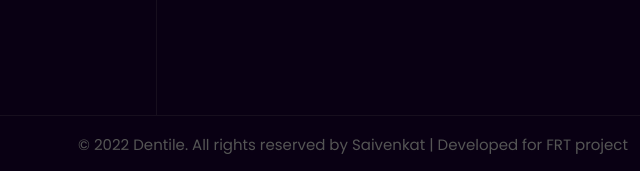
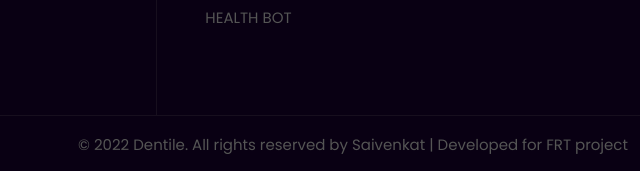
Before and after one commit to SaiVenkat738/projectDental, a plain HTML site: page services.html in a window 1280 px wide. Shown: the part 3406-3577 px from the top of the page, 287-927 px from the left. Drawn offline with Linux system fonts and the light colour scheme.

Commit message:
Update services.html

```diff
--- a/services.html
+++ b/services.html
@@ -373,6 +373,9 @@
 										<li>
 											<a href="contact.html">Contact Us</a>
 										</li>
+										<li>
+											<a href="healthbot.html">HEALTH BOT</a>
+										</li>
 									</ul>
 								</div>
 								<div class="col-md-4 footer-grid_section_w3layouts">
```
